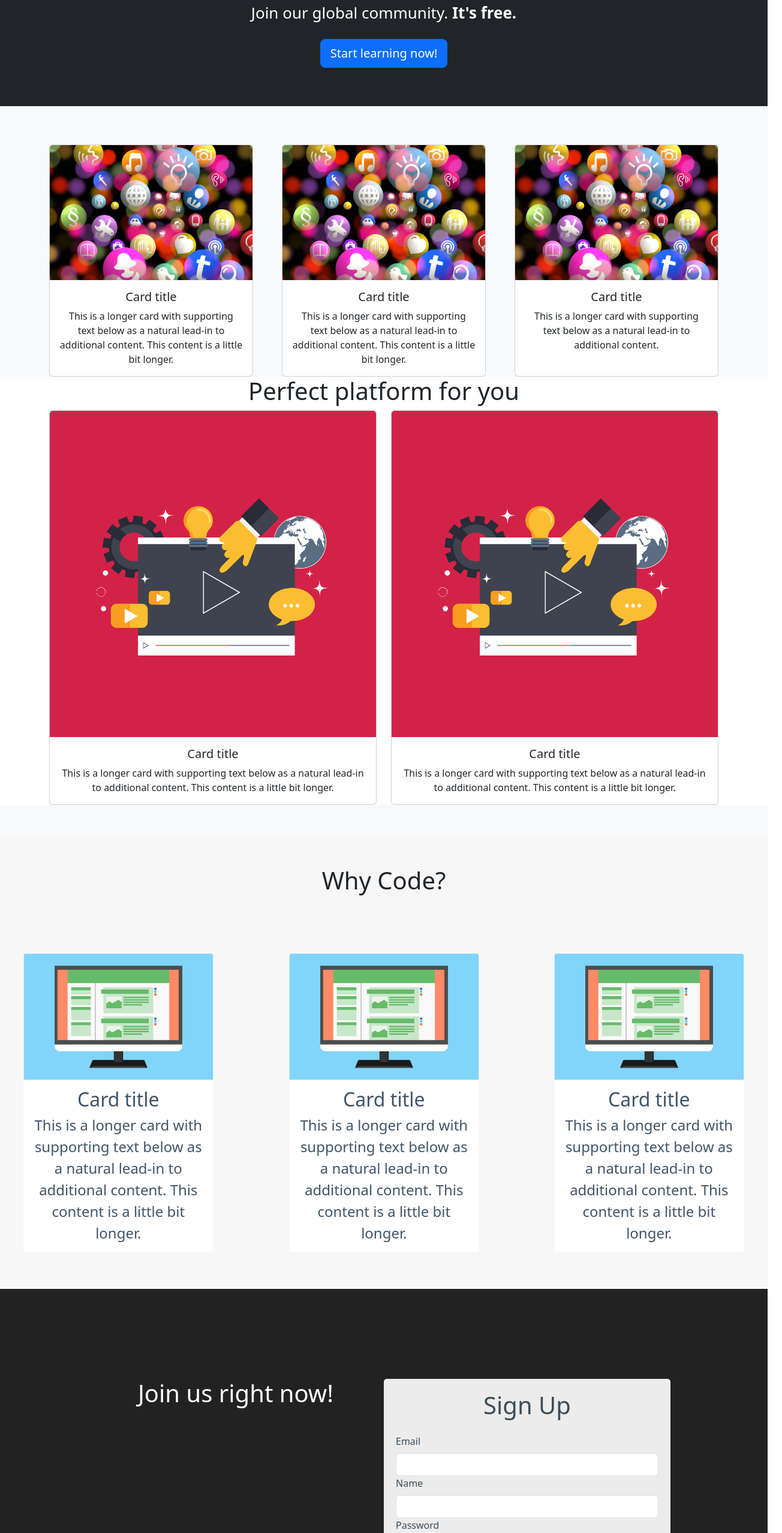
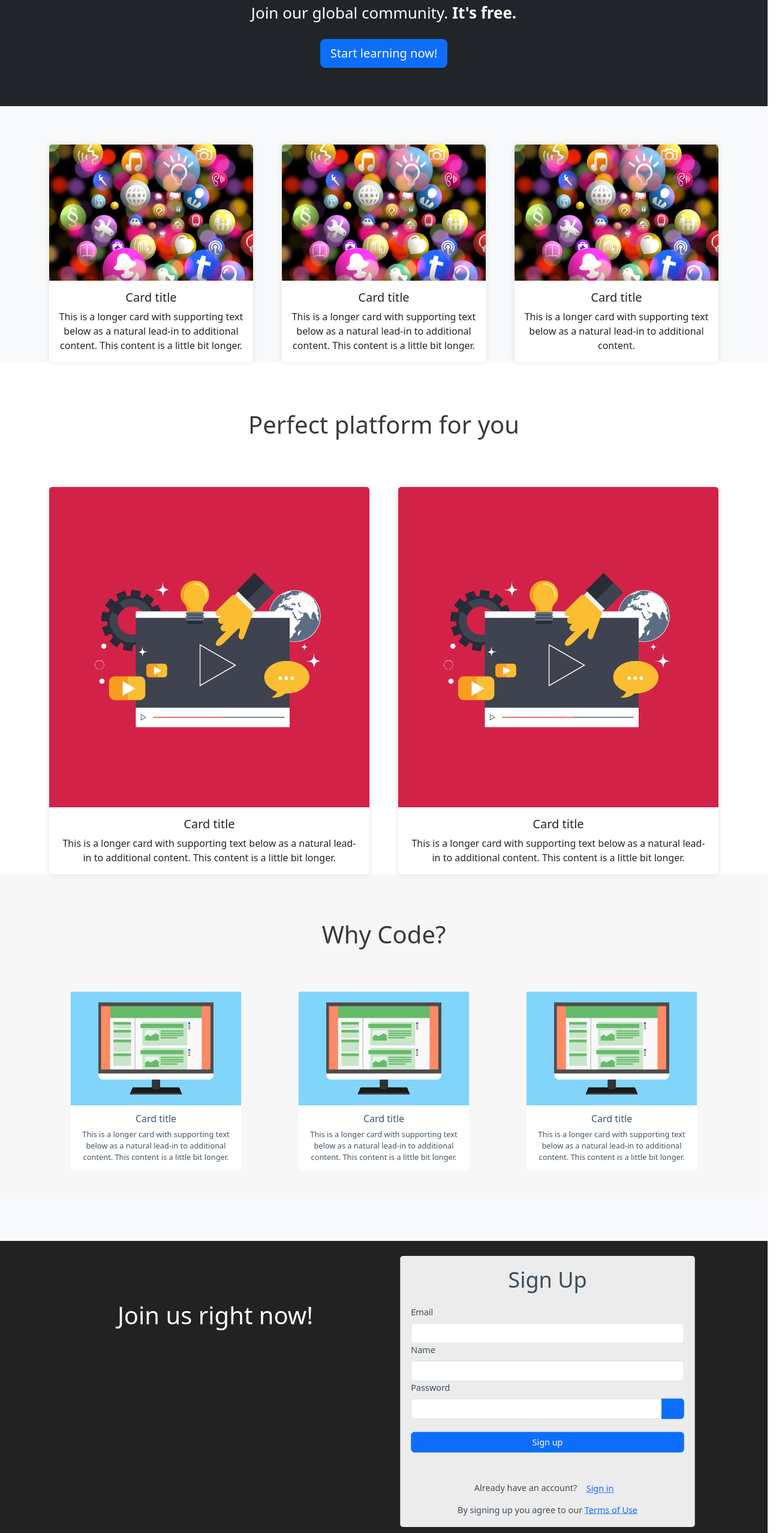
Before and after one commit to Webler-Group/website-new, a React (Vite) app in the folder frontend/: page / in a window 1280 px wide. Shown: the part 241-2797 px from the top of the page at 60% size, 1304 px wide, since content can reach past the window. Built offline with nearby package versions, Linux system fonts and the light colour scheme; some icons are missing.

Commit message:
fixed the register/login page responsiveness

```diff
--- a/frontend/src/index.css
+++ b/frontend/src/index.css
@@ -1,3 +1,4 @@
+
 ul,
 p {
     margin: 0;
@@ -161,22 +162,21 @@ ul {
 }
 
 
-.wb-home-why-wb .card {
-
-    margin-top: 50px;
+.wb-home-why_wb_card{
     border: none;
-    max-width: 500px;
-    background-color: rgb(255, 255, 255);
-    color: rgb(64, 85, 104);
-    /* box-shadow: 0px 0px 10px  rgb(224, 224, 224); */
+    box-shadow: 0px 0px 10px  rgb(224, 224, 224);
 }
-
 
 .wb-home-why-wb img {
     width: 100%;
 
 }
 
+.wb-home-platform_header{
+    margin-top: 80px;
+    margin-bottom: 80px;
+    color: rgb(57, 57, 57);
+}
 
 .wb-home-perfect-platform {
     color: rgb(64, 85, 104);
@@ -184,23 +184,12 @@ ul {
     height: auto;
 }
 
-.wb-home-perfect-platform .card {
-    margin-top: 20px;
-    font-size: 30px;
-    border: none;
-    max-width: 1000px;
-    color: rgb(64, 85, 104);
-}
-
-.wb-home-perfect-platform .card-title {
-    font-size: larger;
+.wb-home-perfect-platform_card{
+      border: none;
+      box-shadow: 0px 0px 10px  rgb(224, 224, 224);
 }
 
 
-.wb-home-perfect-platform h1 {
-    margin-top: 50px;
-    width: 100%;
-}
 
 .wb-home-container {
     display: flex;
@@ -269,40 +258,41 @@ ul {
 .wb-home-why-code{
     background-color:rgb(247, 247, 247);
     width: 100%;height: auto;
-    margin-top: 50px;
+    margin-bottom: 80px;
+
 }
 
 .wb-home-why-code .wb_card{
     margin-top: -20px;
     transform: scale(0.8);
-    font-size: 30px;
     border: none;
-    max-width: 1000px;
+    max-width: 600px;
     color: rgb(64, 85, 104);
 }
 
-
-.wb-home-why-code h1{
-    margin-top: 100px;
+.wb-why-code_header{
     width: 100%;
-}
-
-.wb-home-why-code .card-title{
-    font-size: 40px;
+    margin-top: 80px;
+    margin-bottom: 50px;
+    color: rgb(57, 57, 57);
 }
 
 /* wb join us */
 
-.wb-home-joinus{
-    background-color: rgb(34, 34, 34);;
-    height: auto;
-    padding: 150px;
+.wb-home-join-us_header{
+     width: 100%;
+     margin-top: 100px;
 }
 
-.wb-home-signup-form{
+.wb-home-join-us{
+    background-color: rgb(34, 34, 34);
+    height: auto;
+}
+
+.wb-home-sign-up-form{
     padding: 20px;
     color: rgb(61, 76, 88);
     background-color: rgb(236, 236, 236);
     border-radius: 5px;
-
+    transform: scale(0.9);
 }
--- a/frontend/src/pages/Home.tsx
+++ b/frontend/src/pages/Home.tsx
@@ -27,7 +27,7 @@ function Home() {
         <Container>
           <div className="row row-cols-1 row-cols-md-2 row-cols-lg-3 g-5 text-center ">
             <div className="col">
-              <div className="card w-100 h-100">
+              <div className="card w-100 h-100 wb-home-why_wb_card">
                 <img
                   width={"100%"}
                   src="resources\images\placeHolderImage.jpg"
@@ -45,7 +45,7 @@ function Home() {
               </div>
             </div>
             <div className="col">
-              <div className="card w-100 h-100">
+              <div className="card w-100 h-100 wb-home-why_wb_card">
                 <img
                   width={"100%"}
                   src="resources\images\placeHolderImage.jpg"
@@ -63,7 +63,7 @@ function Home() {
               </div>
             </div>
             <div className="col">
-              <div className="card w-100 h-100">
+              <div className="card w-100 h-100 wb-home-why_wb_card">
                 <img
                   width={"100%"}
                   src="resources\images\placeHolderImage.jpg"
@@ -84,11 +84,11 @@ function Home() {
 
         <div className="bg-white">
           <Container>
-            <h1 className="text-center">Perfect platform for you</h1>
-            <div className="row row-cols-2 row-cols-md-2 text-center">
+            <h1 className="text-center wb-home-platform_header">Perfect platform for you</h1>
+            <div className="row row-cols-1 row-cols-md-2 g-5 text-center">
 
               <div className="col">
-                <div className="card">
+                <div className="card wb-home-perfect-platform_card">
                   <img
                     src="resources\images\placeholderImage1.png"
                     className="card-img-top"
@@ -105,7 +105,7 @@ function Home() {
                 </div>
               </div>
               <div className="col">
-                <div className="card">
+                <div className="card wb-home-perfect-platform_card">
                   <img
                     src="resources\images\placeholderImage1.png"
                     className="card-img-top"
@@ -128,8 +128,9 @@ function Home() {
 
 
         <section className="wb-home-why-code d-flex">
-        <div className="row row-cols-2 row-cols-md-3 g-5 text-center align-self-center">
-          <h1>Why Code?</h1>
+          <Container>
+        <div className="row row-cols-1 row-cols-md-3 gy-1  text-center align-self-center">
+          <h1 className="wb-why-code_header">Why Code?</h1>
           <div className="col">
             <div className="card wb_card">
               <img
@@ -182,16 +183,19 @@ function Home() {
             </div>
           </div>
         </div>
+        </Container>
       </section>
 
+
       {/* Sign up section */}
-      <section className="wb-home-joinus ">
+      <section className="wb-home-join-us ">
+        <Container>
         <div className="row row-cols-1 row-cols-md-2 row-cols-lg-2 gx-2 gy-5 container">
           <div className="col">
-            <h1 className="text-center text-white">Join us right now!</h1>
+            <h1 className="text-center text-white wb-home-join-us_header">Join us right now!</h1>
           </div>
           <div className="col">
-            <div className="wb-home-signup-form">
+            <div className="wb-home-sign-up-form">
               {isUserRegistering == true ? (
                 <RegisterForm onToggleClick={() => setUserAuthPage(false)} />
               ) : (
@@ -200,6 +204,7 @@ function Home() {
             </div>
           </div>
         </div>
+        </Container>
       </section>
 
       </div>
```
